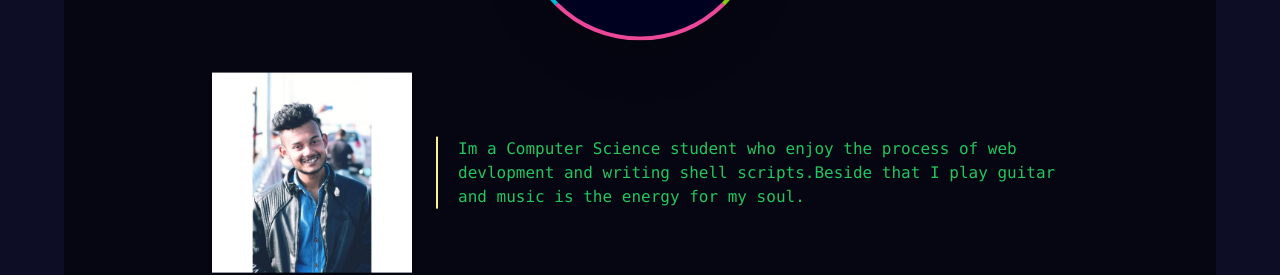
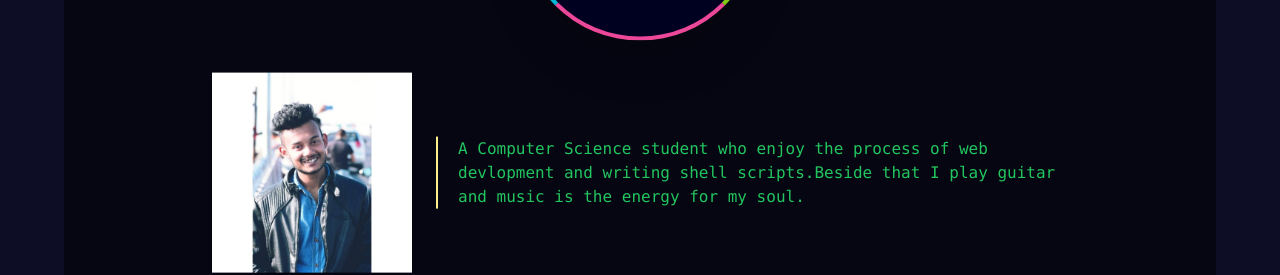
Before and after one commit to Sidmaz666/sidmaz.xyz, a React (Create React App) app: page / in a window 1280 px wide. Shown: the part 5100-5375 px from the top of the page. Built offline with nearby package versions, Linux system fonts and the light colour scheme.

Commit message:
Updating About Me

```diff
--- a/src/app/components/about.jsx
+++ b/src/app/components/about.jsx
@@ -127,7 +127,7 @@ function About(){
 			  >
 
 
-			    Im a Computer Science student who enjoy the process of web devlopment and writing shell scripts.
+			    A Computer Science student who enjoy the process of web devlopment and writing shell scripts.
 			    <span
 			      className="
 			      hidden
```
Also changed, not shown: 7 other files (tests, documents, lock files or other folders).
